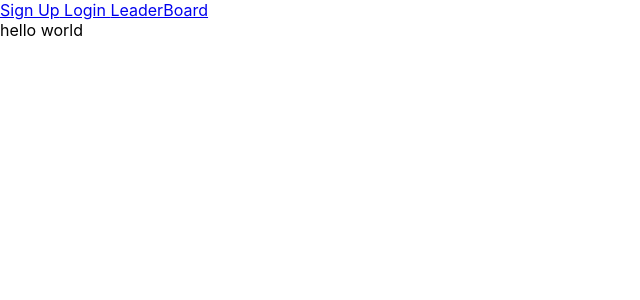
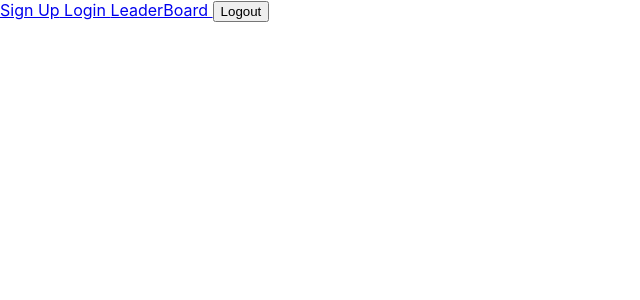
Before and after one commit to dpcairns/jeopardy-game-fe, a React (Create React App) app: page /gamepage in a window 1280 px wide. Shown: the top 300 px of the page, without its empty margins (0-640 px from the left). Built offline with nearby package versions, Linux system fonts and the light colour scheme; no server answers; sample sign-in values are in the browser's storage.

Commit message:
working on gamepage

```diff
--- a/src/App.js
+++ b/src/App.js
@@ -21,9 +21,6 @@ export default class App extends Component {
       localStorage.setItem('TOKEN_KEY', myToken)
     }
 
-     componentDidMount = () => {
-     }
-
     render() {
       console.log('yoooo' + this.state.token)
 
@@ -31,7 +28,7 @@ export default class App extends Component {
             <div>
                 <Router>
 
-                  <Header/>
+                  <Header handleTokenChange={this.handleTokenChange}/>
                     <Switch>
 
                         <Route
--- a/src/GamePage.js
+++ b/src/GamePage.js
@@ -1,10 +1,25 @@
 import React, { Component } from 'react'
+import request from 'superagent'
 
 export default class GamePage extends Component {
+   state= {
+       data: [],
+       currentQuestion: '',
+   }
+
+   componentDidMount = async() => {
+       const data = await request.get(`http://jservice.io/api/random?count=1`
+       )
+       console.log(data.body[0].category.title)
+       this.setState({ currentQuestion: data.body[0] })
+   }
+
     render() {
+       const { currentQuestion } = this.state
         return (
             <div>
-                hello world
+                {/* <p>{currentQuestion['category']['title']}</p> */}
+                <p>{currentQuestion.question}</p>
             </div>
         )
     }
--- a/src/Header.js
+++ b/src/Header.js
@@ -12,6 +12,8 @@ export default class Header extends Component {
                     <Link to={'./signup'} > Sign Up</Link>
                     <Link to={'./'} > Login </Link>
                     <Link to={'./leaderboard'} > LeaderBoard </Link>
+                    <button onClick={() =>
+                    this.props.handleTokenChange('')}>Logout</button>
 
             </div>
         )
```
